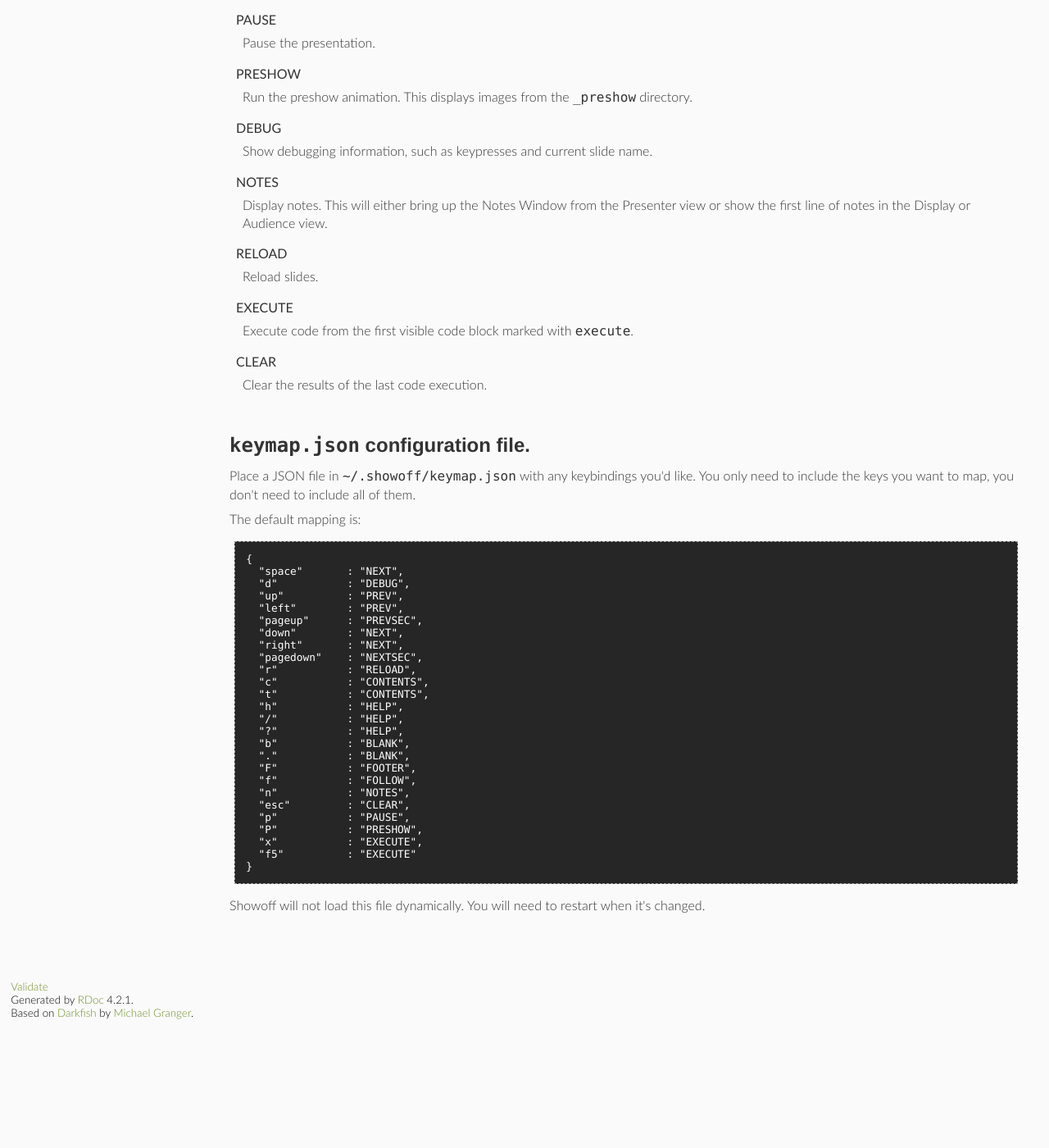
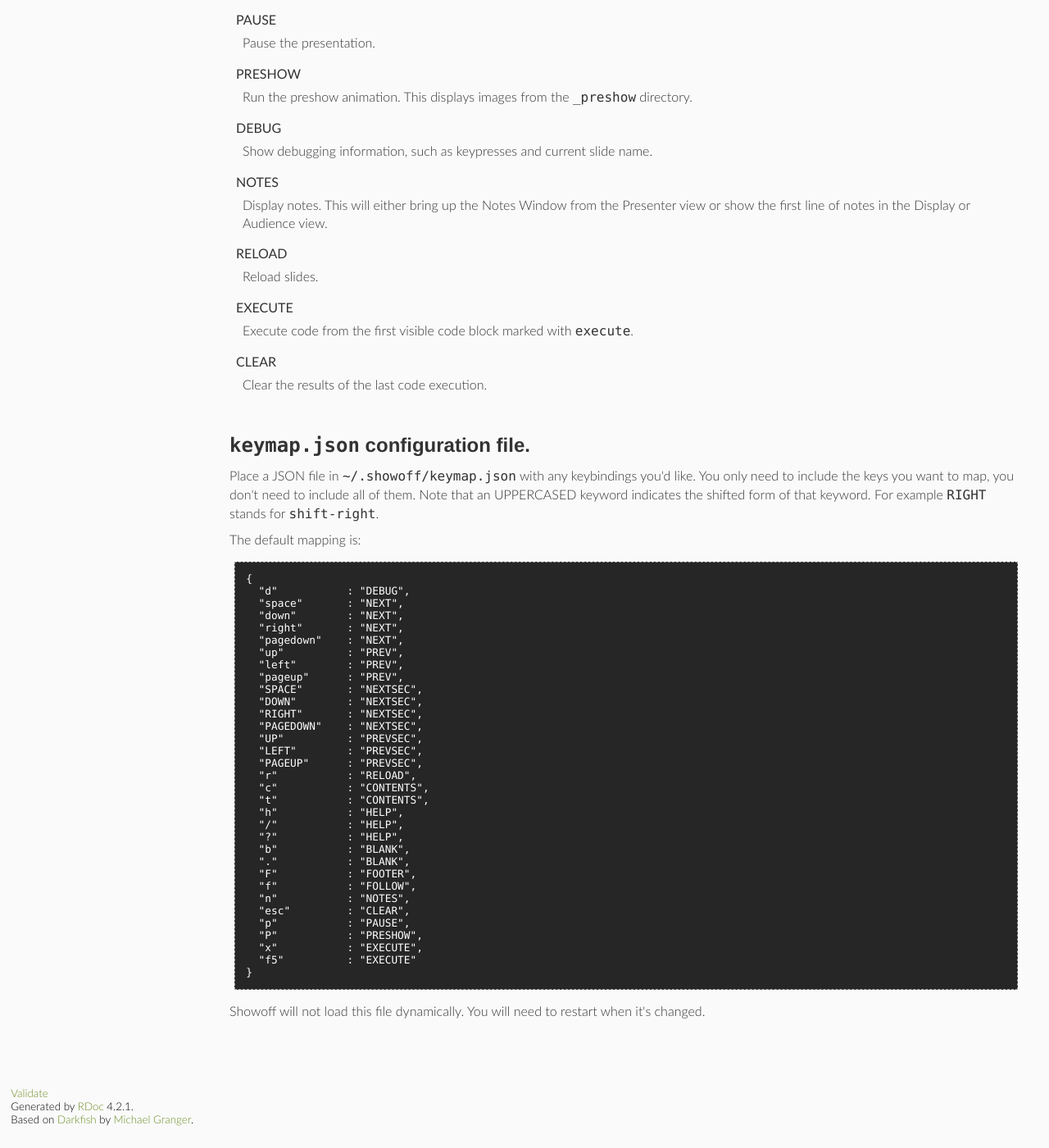
Before and after one commit to binford2k/showoff, a Jekyll site: the page documentation/CONFIGURATION_rdoc.html, which Jekyll copies as it is, in a window 1280 px wide and 1400 px high, scrolled down 844 px. Shown: the whole window at 82% size. Built offline with Jekyll 4.4.1, drawn with Linux system fonts in a browser that asks for light colours; some web fonts are replaced; before the commit the page ends 2114 px from its top, so only the background shows below that.

Commit message:
updating docs

```diff
--- a/documentation/CONFIGURATION_rdoc.html
+++ b/documentation/CONFIGURATION_rdoc.html
@@ -168,19 +168,28 @@ view.</p>
 
 <p>Place a JSON file in <code>~/.showoff/keymap.json</code> with any
 keybindings you&#39;d like. You only need to include the keys you want to
-map, you don&#39;t need to include all of them.</p>
+map, you don&#39;t need to include all of them. Note that an UPPERCASED
+keyword indicates the shifted form of that keyword. For example
+<code>RIGHT</code> stands for <code>shift-right</code>.</p>
 
 <p>The default mapping is:</p>
 
 <pre>{
+  &quot;d&quot;           : &quot;DEBUG&quot;,
   &quot;space&quot;       : &quot;NEXT&quot;,
-  &quot;d&quot;           : &quot;DEBUG&quot;,
+  &quot;down&quot;        : &quot;NEXT&quot;,
+  &quot;right&quot;       : &quot;NEXT&quot;,
+  &quot;pagedown&quot;    : &quot;NEXT&quot;,
   &quot;up&quot;          : &quot;PREV&quot;,
   &quot;left&quot;        : &quot;PREV&quot;,
-  &quot;pageup&quot;      : &quot;PREVSEC&quot;,
-  &quot;down&quot;        : &quot;NEXT&quot;,
-  &quot;right&quot;       : &quot;NEXT&quot;,
-  &quot;pagedown&quot;    : &quot;NEXTSEC&quot;,
+  &quot;pageup&quot;      : &quot;PREV&quot;,
+  &quot;SPACE&quot;       : &quot;NEXTSEC&quot;,
+  &quot;DOWN&quot;        : &quot;NEXTSEC&quot;,
+  &quot;RIGHT&quot;       : &quot;NEXTSEC&quot;,
+  &quot;PAGEDOWN&quot;    : &quot;NEXTSEC&quot;,
+  &quot;UP&quot;          : &quot;PREVSEC&quot;,
+  &quot;LEFT&quot;        : &quot;PREVSEC&quot;,
+  &quot;PAGEUP&quot;      : &quot;PREVSEC&quot;,
   &quot;r&quot;           : &quot;RELOAD&quot;,
   &quot;c&quot;           : &quot;CONTENTS&quot;,
   &quot;t&quot;           : &quot;CONTENTS&quot;,
--- a/documentation/table_of_contents.html
+++ b/documentation/table_of_contents.html
@@ -142,6 +142,8 @@
       <li><a href="INTERNATIONALIZATION_rdoc.html#label-Internationalization">Internationalization</a>
       <li><a href="INTERNATIONALIZATION_rdoc.html#label-User+Interface">User Interface</a>
       <li><a href="INTERNATIONALIZATION_rdoc.html#label-Content+Translation">Content Translation</a>
+      <li><a href="INTERNATIONALIZATION_rdoc.html#label-Using+a+language+directory">Using a language directory</a>
+      <li><a href="INTERNATIONALIZATION_rdoc.html#label-Using+-60LANG-60+tags+in+content">Using `LANG` tags in content</a>
       <li><a href="INTERNATIONALIZATION_rdoc.html#label-String+Replacement">String Replacement</a>
       <li><a href="INTERNATIONALIZATION_rdoc.html#label-Browser+Configuration">Browser Configuration</a>
     </ul>
```
Also changed, not shown: documentation/AUTHORING_rdoc.html (+7 -1 lines), documentation/INTERNATIONALIZATION_rdoc.html (+18 -0 lines), 4 other files.
